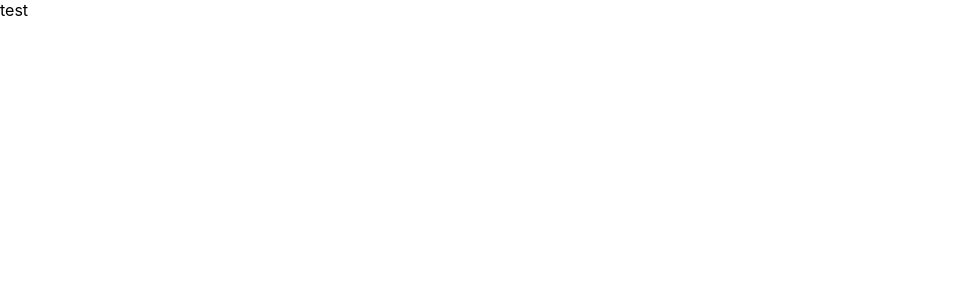
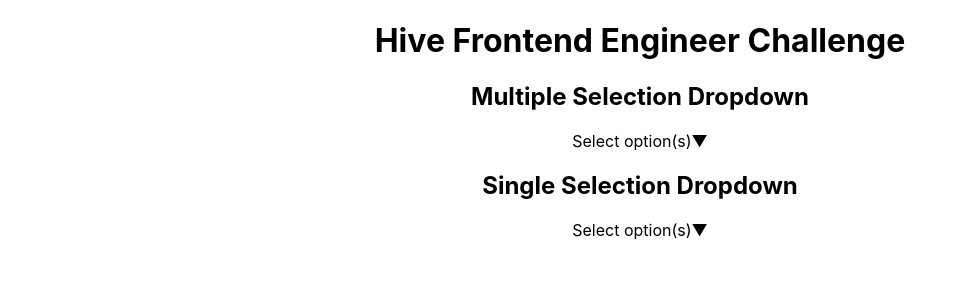
Before and after one commit to grace-sun-shine/dropdown-component, a React (Create React App) app: page / in a window 1280 px wide. Shown: the top 300 px of the page, without its empty margins (0-967 px from the left). Built offline with nearby package versions, Linux system fonts and the light colour scheme.

Commit message:
basic dropdown before style

```diff
--- a/src/App.css
+++ b/src/App.css
@@ -0,0 +1,3 @@
+.App{
+  text-align: center;
+}
--- a/src/App.js
+++ b/src/App.js
@@ -2,9 +2,17 @@ import './App.css';
 import Dropdown from './components/Dropdown';
 
 function App() {
+  const options = ['Oliver Hansen', 'Van Henry', 'April Tucker', 'Ralph Hubbard'];
+
   return (
-    <div>
-      <Dropdown />
+    <div className='App'>
+      <h1>Hive Frontend Engineer Challenge</h1>
+      <div className="display">
+        <h2>Multiple Selection Dropdown</h2>
+        <Dropdown options={options} multiple={true} onSelect={(selected) => console.log(selected)}/>
+        <h2>Single Selection Dropdown</h2>
+        <Dropdown options={options} multiple={false} onSelect={(selected) => console.log(selected)}/>
+      </div>
     </div>
   );
 }
--- a/src/components/Dropdown.js
+++ b/src/components/Dropdown.js
@@ -1,9 +1,54 @@
 import React from 'react';
+import './Dropdown.css';
 
+// create a reusable dropdown component
+const Dropdown = ({ options, multiple, onSelect}) => {
+    const [isOpen, setIsOpen] = React.useState(false);
+    const [selectedOptions, setSelectedOptions] = React.useState([]);
 
-const Dropdown = ({ }) => {
+    const toggleDropdown = () => setIsOpen(!isOpen);
+
+    const handleOptionClick = (option) => {
+        if (!multiple) {
+            setSelectedOptions([option]);
+            onSelect(option);
+            toggleDropdown();
+        }else{
+            let newSelectedOptions;
+            if (selectedOptions.includes(option)) {
+                newSelectedOptions = selectedOptions.filter((item) => item !== option)
+                setSelectedOptions(newSelectedOptions);
+                onSelect(newSelectedOptions);
+            } else {
+                newSelectedOptions = [...selectedOptions, option];
+                setSelectedOptions(newSelectedOptions);
+                onSelect(newSelectedOptions);
+            }
+
+        }
+    }
+
     return (
-        <div> test </div>
+        <div className='dropdown'>
+            <div className='dropdown-header' onClick={toggleDropdown}>
+            {selectedOptions.length > 0 ? selectedOptions.join(', ') : 'Select option(s)'}
+            <span className={`dropdown-arrow ${isOpen ? 'open' : ''}`}>&#9660;</span>
+            </div>
+            {isOpen && (
+                <div className='dropdown-body'>
+                    {options.map((option, index) => (
+                        <div
+                            key={index}
+                            className={`dropdown-option ${selectedOptions.includes(option) ? 'selected' : ''}`}
+                            onClick={() => handleOptionClick(option)}
+                        >
+                            {option}
+                        </div>
+
+                    ))}
+                </div>
+            )}
+        </div>
     );
 }
 
```
Also changed, not shown: src/components/Dropdown.css (added), 1 other file (tests, documents, lock files or other folders).
